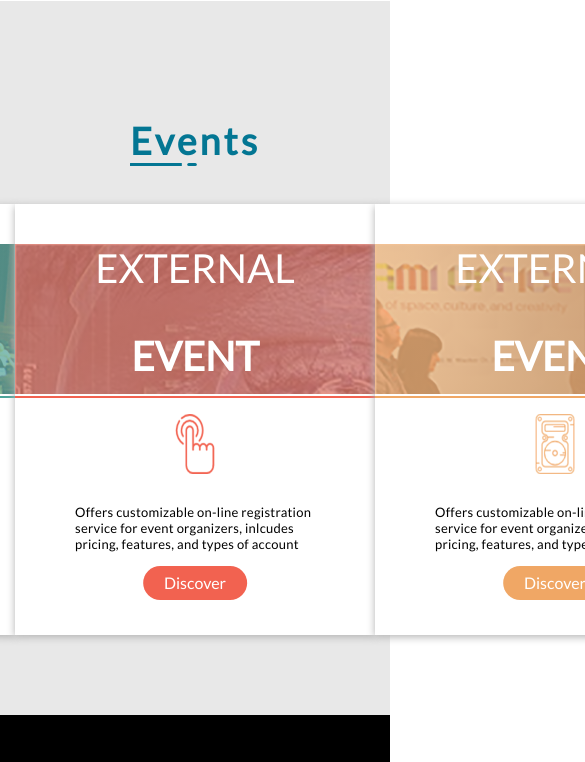
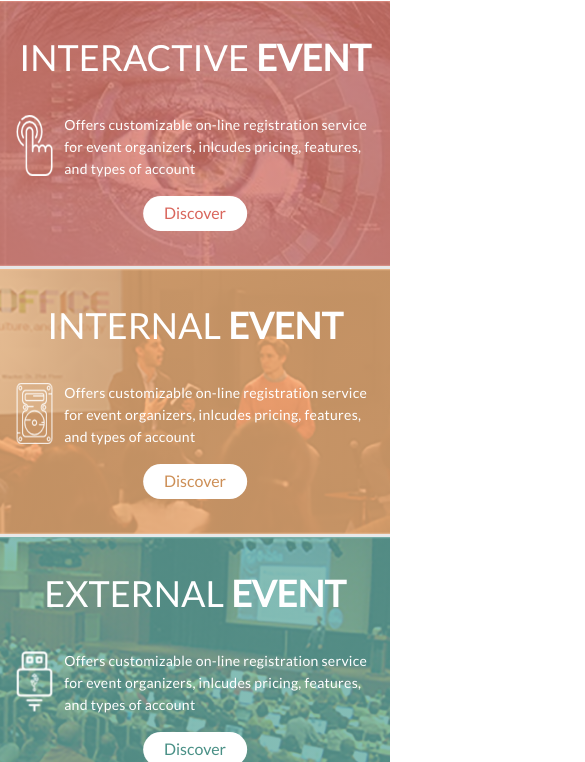
Before and after one commit to Artyom10/ResponsiveDesignProject, a website built with webpack: page src/index.html in a window 390 px wide. Shown: the part 2890-3652 px from the top of the page, 585 px wide, since content can reach past the window. Built offline with nearby package versions, Linux system fonts and the light colour scheme.

Commit message:
responsive events

```diff
--- a/src/index.html
+++ b/src/index.html
@@ -301,6 +301,8 @@
             <div class="event-button event-button-first">Discover</div>
           </div>
 
+
+
           <div class="event__card">
                <div class="event__card-title event__card-eye">
                  <p>External</p>
@@ -321,6 +323,8 @@
             </div>
             <div class="event-button event-button-second">Discover</div>
           </div>
+
+
 
           <div class="event__card">
                <div class="event__card-title event__card-class">
@@ -345,7 +349,75 @@
 
 
 
+
+
+
         </div>
+
+        <div class="events__collection-mobile">
+
+          <div class="event__card-mobile event__card-mobile-speaker">
+            <div class="card__title-mobile">
+              <p>External <span class="card__subtitle-mobile">event</span></p>
+            </div>
+            <div class="card__wrapper-mobile">
+            <div class="card__activity-mobile">
+              <img src="../img/events/usbWhite.png" alt="activity"
+              class="card__activity-mobile--img" />
+            </div>
+            <div class="card__information">
+              <div class="card__text">
+                Offers customizable on-line registration service for event
+                organizers, inlcudes pricing, features, and types of account
+              </div>
+            </div>
+          </div>
+            <div class="event-button event-button--external">Discover</div>
+          </div>
+
+
+          <div class="event__card-mobile event__card-mobile-eye">
+            <div class="card__title-mobile">
+              <p>Interactive <span class="card__subtitle-mobile">event</span></p>
+            </div>
+            <div class="card__wrapper-mobile">
+            <div class="card__activity-mobile">
+              <img src="../img/events/fingerWhite.png" alt="activity"
+              class="card__activity-mobile--img" />
+            </div>
+            <div class="card__information">
+              <div class="card__text">
+                Offers customizable on-line registration service for event
+                organizers, inlcudes pricing, features, and types of account
+              </div>
+            </div>
+          </div>
+            <div class="event-button event-button--interactive">Discover</div>
+          </div>
+
+
+          <div class="event__card-mobile event__card-mobile-class">
+            <div class="card__title-mobile">
+              <p>Internal <span class="card__subtitle-mobile">event</span></p>
+            </div>
+            <div class="card__wrapper-mobile">
+            <div class="card__activity-mobile">
+              <img src="../img/events/diskWhite.png" alt="activity"
+              class="card__activity-mobile--img" />
+            </div>
+            <div class="card__information">
+              <div class="card__text">
+                Offers customizable on-line registration service for event
+                organizers, inlcudes pricing, features, and types of account
+              </div>
+            </div>
+          </div>
+            <div class="event-button event-button--internal">Discover</div>
+          </div>
+
+
+        </div>
+
       </section>
 
 
--- a/src/styles/events/eventsD.scss
+++ b/src/styles/events/eventsD.scss
@@ -2,6 +2,7 @@
     background-color: #e8e8e8;
     max-width: 100%;
     padding: 5rem;
+    padding-top: 0;
     &__title {
         display: flex;
         justify-content: center;
@@ -11,18 +12,22 @@
         letter-spacing: 0.1em;
         color: #037693;
     }
+    &__collection-mobile {
+        display: none;
+    }
     &__collection {
-        margin: 0 14.5%;
+        //margin: 0 14.5%;
+        margin: 0;
         display: flex;
         justify-content: center;
         .event__card {
             padding: 0;
             background-color: #fff;
-            max-width: 24rem;
+            max-width: 20rem;
             transition-duration: 500ms;
             box-shadow: 0 0.1rem 0.5rem #b2b2b2;;
             &:hover {
-                transform: scale(1.2);
+                transform: scale(1.1);
             }
             &-title {
                 line-height: 1.2;
@@ -31,7 +36,7 @@
                 text-transform: uppercase;
                 text-align: center;
                 font-weight: 300;
-                height: 150px;
+                height: 10rem;
             }
             &-subtitle {
                 font-weight: 800;
@@ -57,6 +62,9 @@
                 url(../../img/events/speaker.png);
             }
             &-eye {
+                background-size: cover;
+                background-position: center;
+                background-repeat: no-repeat;
                 background-image: linear-gradient(
                     rgba(224, 122, 107, 0.8),
                     rgba(224, 122, 107, 0.8)
@@ -64,6 +72,9 @@
                 url(../../img/events/eye.png);
             }
             &-class {
+                background-size: cover;
+                background-position: center;
+                background-repeat: no-repeat;
                 background-image: linear-gradient(
                     rgba(242, 180, 124, 0.8),
                     rgba(242, 180, 124, 0.8)
@@ -84,28 +95,7 @@
                     width: 15rem;
                 }
             }
-            .event-button {
-                position: relative;
-                left: 50%;
-                transform: translate(-50%, 0);
-                color: #fff;
-                display: inline-block;
-                align-items: center;
-                text-align: center;
-                margin-bottom: 35px;
-                border-radius: 21px;
-                padding: .5rem 1.3rem;
-                cursor: pointer;
-                &-first {
-                    background: #4ca59a;
-                }
-                &-second {
-                    background: #f26250;
-                }
-                &-third {
-                    background: #f0a765;
-                }
-            }
+
             &-line {
                 margin-top: 2px;
                 height: 2px;
@@ -123,4 +113,26 @@
             }
         }
     }
+    .event-button {
+        position: relative;
+        left: 50%;
+        transform: translate(-50%, 0);
+        color: #fff;
+        display: inline-block;
+        align-items: center;
+        text-align: center;
+        margin-bottom: 35px;
+        border-radius: 21px;
+        padding: .5rem 1.3rem;
+        cursor: pointer;
+        &-first {
+            background: #4ca59a;
+        }
+        &-second {
+            background: #f26250;
+        }
+        &-third {
+            background: #f0a765;
+        }
+    }
 }
--- /dev/null
+++ b/src/styles/events/eventsM.scss
@@ -0,0 +1,91 @@
+@media (max-width: $mobileWidth) {
+    .events {
+        padding: 0;
+        &__title {
+            display: none;
+        }
+        &__collection {
+            display: none;
+        }
+        &__collection-mobile {
+            width: 100%;
+            display: flex;
+            flex-direction: column;
+            .event__card-mobile {
+                background-size: cover;
+                background-position: center;
+                background-repeat: no-repeat;
+                margin-bottom: .2rem;
+                &-speaker {
+                    order: 3;
+                    background-image: linear-gradient(
+                    rgba(101, 172, 163, 0.8),
+                    rgba(101, 172, 163, 0.8)
+                    ),
+                    url(../../img/events/speaker.png);
+                }
+                &-eye {
+                    order: 1;
+                    background-image: linear-gradient(
+                    rgba(224, 122, 107, 0.8),
+                    rgba(224, 122, 107, 0.8)
+                    ),
+                    url(../../img/events/eye.png);
+                }
+                &-class {
+                    order: 2;
+                    background-image: linear-gradient(
+                    rgba(242, 180, 124, 0.8),
+                    rgba(242, 180, 124, 0.8)
+                    ),
+                    url(../../img/events/class.png);
+                }
+                .card__title-mobile {
+                    text-align: center;
+                    font-size: 36px;
+                    font-weight: 300;
+                    color: #ffffff;
+                    text-transform: uppercase;
+                    .card__subtitle-mobile {
+                        font-weight: 800;
+                    }
+                }
+                .card__wrapper-mobile {
+                    display: flex;
+                    justify-content: center;
+                    align-items: center;
+                    margin: 1rem;
+                    margin-top: 2rem;
+                    .card__activity-mobile {
+                        &--img {
+                            width: 37px;
+                            height: 61px;
+                        }
+                    }
+                    .card__information {
+                        margin-left: .7rem;
+                        .card__text {
+                            font-size: 14px;
+                            line-height: 22px;
+                            font-weight: 300;
+                            letter-spacing: 0.02em;
+                            color: #ffffff;
+                        }
+                    }
+                }
+                .event-button {
+                    background: #fff;
+                    &--external {
+                        color: #499086;
+                    }
+                    &--interactive {
+                        color: #d9665c;
+                    }
+                    &--internal {
+                        color: #cd8f56;
+                    }
+                }
+            }
+        }
+    }
+}
--- /dev/null
+++ b/src/styles/events/eventsT.scss
@@ -0,0 +1,27 @@
+@media (min-width: $tabletWidthMin) and (max-width: $tabletWidthMax) {
+    .events {
+        max-width: 100%;
+        &__collection {
+            //width: 100%;
+            margin: 0;
+            display: flex;
+            justify-content: space-around;
+            align-items: center;
+            .event__card {
+                margin: 1rem;
+                max-width: 14rem;
+                max-height: 24rem;
+                &-title {
+                    height: 8rem;
+                    font-size: 2rem;
+                }
+                .event-information {
+                    .event-text {
+                        font-size: 12px;
+                        text-align: center;
+                    }
+                }
+            }
+        }
+    }
+}
--- a/src/styles/events/index.scss
+++ b/src/styles/events/index.scss
@@ -1 +1,3 @@
 @import "eventsD.scss";
+@import "eventsT.scss";
+@import "eventsM.scss";
--- a/src/styles/variables/variables.scss
+++ b/src/styles/variables/variables.scss
@@ -1,5 +1,5 @@
 $accent: #147f9a;
 $mobileWidth: 720px;
-$tabletWidthMin: 721px;
+$tabletWidthMin: 768px;
 $tabletWidthMax: 1139px;
 $desktopWidth: 1140px;
```
Also changed, not shown: img/events/diskWhite.png (added), img/events/fingerWhite.png (added), img/events/usbWhite.png (added).
